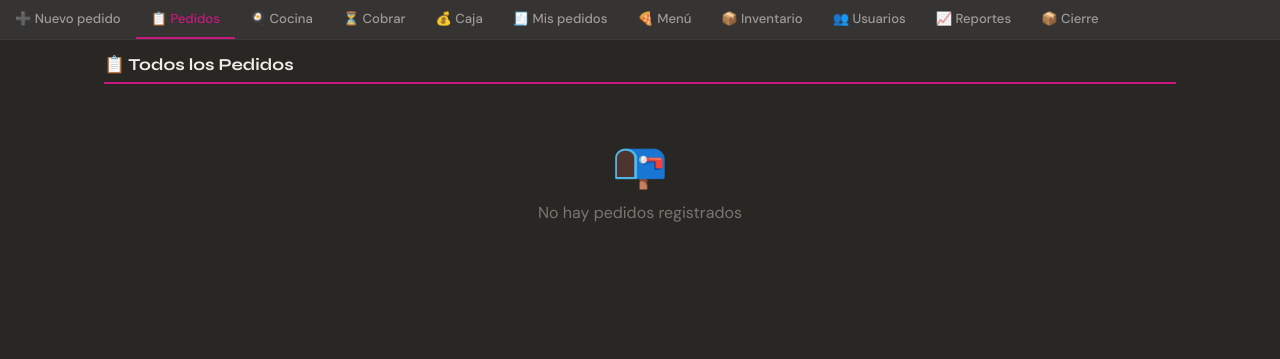
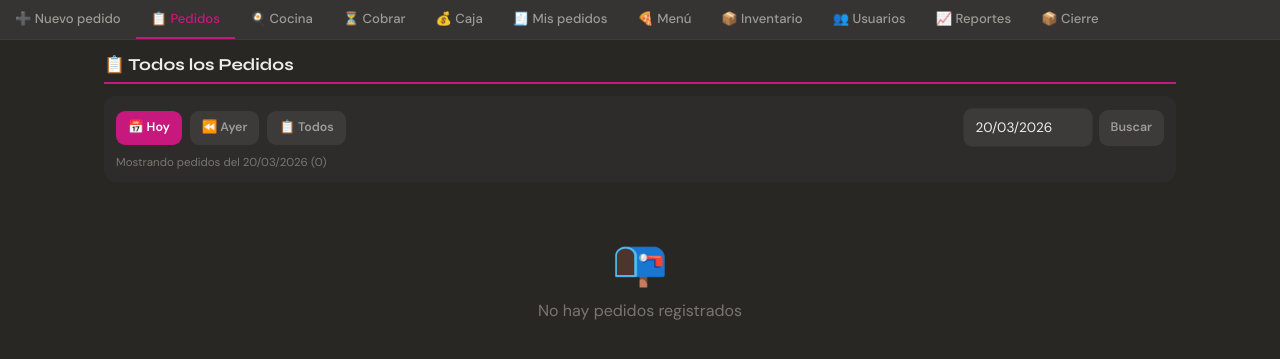
Before and after one commit to lualsa23-max/Jacapizza, a Flask app: page /admin/pedidos in a window 1280 px wide. Shown: the part 51-410 px from the top of the page. Run offline with Flask 3, Linux system fonts and the light colour scheme; the visitor is signed in with stand-in values (Sample User, id 1); data that the repository does not hold is empty.

Commit message:
Update admin_pedidos.html

```diff
--- a/templates/admin_pedidos.html
+++ b/templates/admin_pedidos.html
@@ -2,6 +2,27 @@
 {% block title %}— Todos los Pedidos{% endblock %}
 {% block content %}
 <h2 class="sec-title">📋 Todos los Pedidos</h2>
+
+<div class="card mb-12" style="padding:12px">
+  <div style="display:flex;align-items:center;gap:8px;flex-wrap:wrap">
+    <a href="{{ url_for('admin_pedidos', fecha=hoy) }}"
+       class="btn btn-sm {% if fecha_filtro==hoy %}btn-primary{% else %}btn-ghost{% endif %}">📅 Hoy</a>
+    <a href="{{ url_for('admin_pedidos', fecha=ayer) }}"
+       class="btn btn-sm {% if fecha_filtro==ayer %}btn-primary{% else %}btn-ghost{% endif %}">⏪ Ayer</a>
+    <a href="{{ url_for('admin_pedidos', fecha='todos') }}"
+       class="btn btn-sm {% if fecha_filtro=='todos' %}btn-primary{% else %}btn-ghost{% endif %}">📋 Todos</a>
+    <form method="get" style="display:flex;gap:6px;align-items:center;margin-left:auto">
+      <input class="form-input" type="text" name="fecha" value="{{ fecha_filtro }}"
+             placeholder="dd/mm/aaaa" style="width:130px;min-height:36px;font-size:.85rem">
+      <button type="submit" class="btn btn-ghost btn-sm" style="min-height:36px">Buscar</button>
+    </form>
+  </div>
+  <div class="text-xs c-gray mt-8">
+    {% if fecha_filtro == 'todos' %}Mostrando todos los pedidos ({{ pedidos|length }})
+    {% else %}Mostrando pedidos del {{ fecha_filtro }} ({{ pedidos|length }}){% endif %}
+  </div>
+</div>
+
 {% if pedidos %}
 <div class="tbl-wrap card" style="padding:0">
   <table>
```
